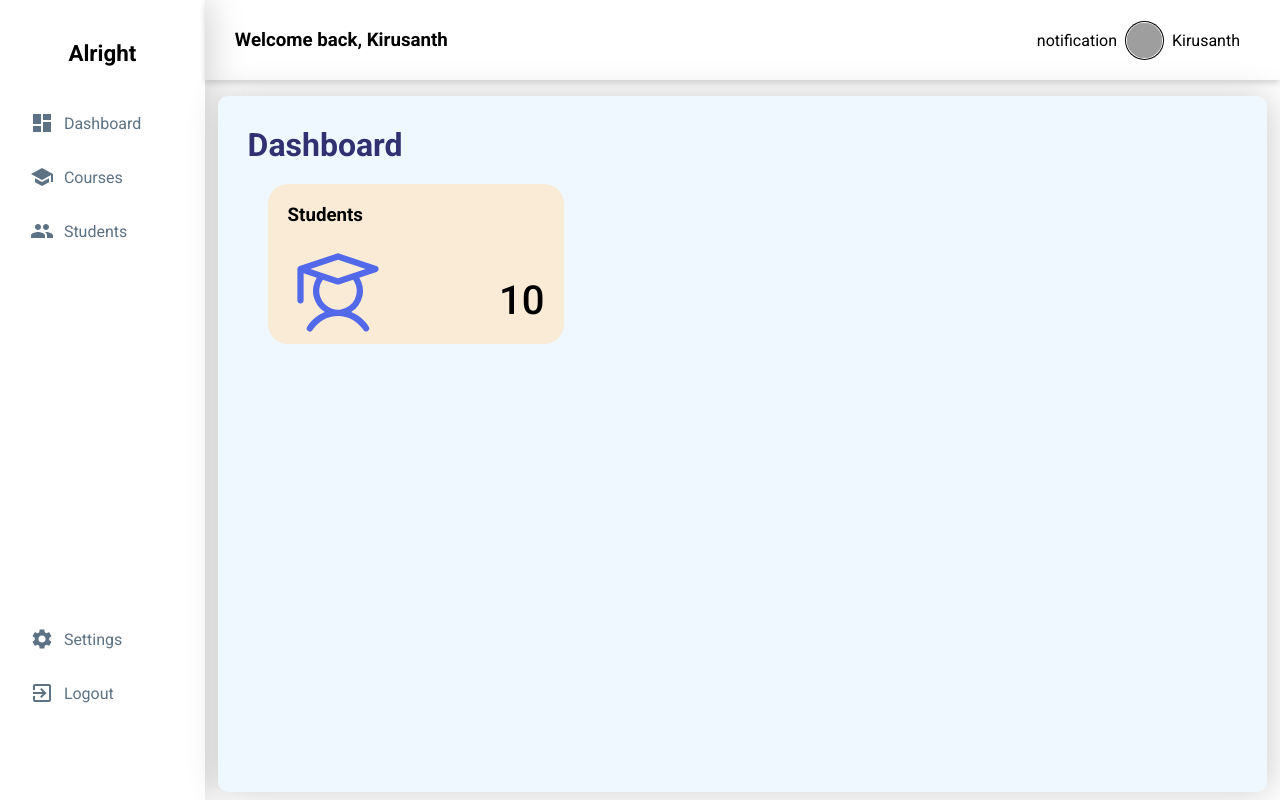
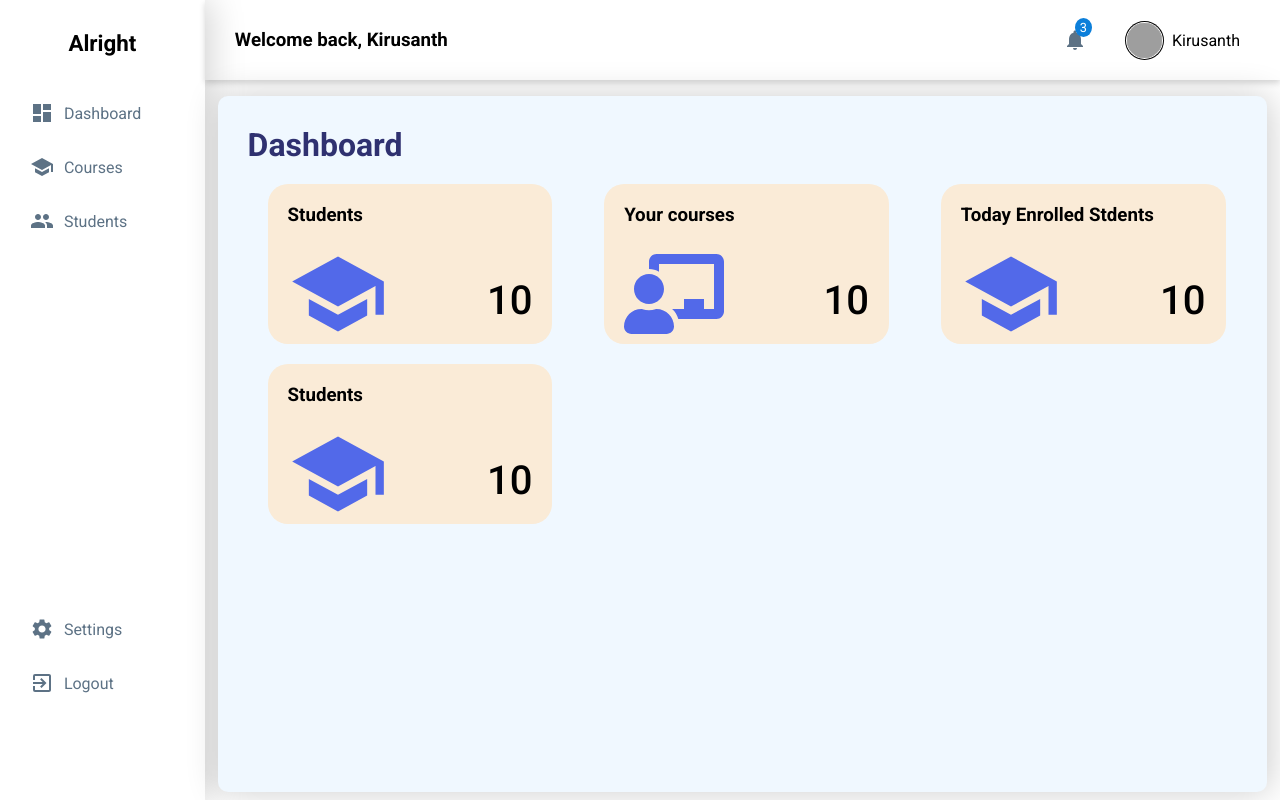
Before and after one commit to kirusanth-08/OnlineLearningPlatform-DS, a React (Create React App) app in the folder frontend/: page / in a window 1280 px wide. Built offline with nearby package versions, Linux system fonts and the light colour scheme; grey boxes are pictures that could not be loaded; a web font is replaced by a local one.

Commit message:
Refactor CSS styles, add new components, and update notifications in the instructor header. Update sidebar logo margin. Adjust grid gap in the instructor dashboard. Update icons and add statistics in the dashboard. Remove unnecessary CSS transition in index.css.

```diff
--- a/frontend/src/Instructor/components/Header/Header.css
+++ b/frontend/src/Instructor/components/Header/Header.css
@@ -15,13 +15,13 @@
     align-items: center;
 }
 
-.header-right .search {
+/* .header-right .search {
     display: flex;
     align-items: center;
     padding: 5px 10px;
     border-radius: 10px;
     margin-right: 10px;
-}
+} */
 
 .header .profile {
     display: flex;
@@ -46,3 +46,34 @@
     font-weight: 300;
 
 }
+
+.notification {
+    display: flex;
+    position: relative;
+    padding: 15px 20px;
+    margin-right: 10px;
+}
+
+.notification .bell {
+    font-size: 1.5rem;
+    color: #5D7285;
+    transition: all 0.4s;
+}
+
+.notification .bell:hover {
+    color: #0C7FDA;
+}
+
+.notification .notification-count {
+    background-color: #0C7FDA;
+    color: white;
+    padding: 2px 5px;
+    border-radius: 50%;
+    font-size: 0.8rem;
+    position: absolute;
+    top: 0;
+    right: 1;
+    right: 0;
+    margin-right: 15px;
+    margin-top: 5px;
+}
--- a/frontend/src/Instructor/components/Header/Header.jsx
+++ b/frontend/src/Instructor/components/Header/Header.jsx
@@ -1,12 +1,17 @@
 import React from 'react'
 import './Header.css'
+
+import { MdNotifications } from "react-icons/md";
 
 const Header = () => {
   return (
     <div className='header'>
         <h3>Welcome back, Kirusanth</h3>
         <div className='header-right'>
-            <a href='#'>notification</a>
+            <a href='#' className='notification'>
+              <MdNotifications className='bell'/>
+              <div className='notification-count'>3</div>
+            </a>
             <div className='profile'>
                 <img src='https://i0.wp.com/www.muscleandfitness.com/wp-content/uploads/2023/11/Bodybuilder-and-2023-Classic-Physique-Winner-Chris-Bumstead-posing-on-stage-at-the-2023-Olympia-Competition.jpg?quality=86&strip=all' />
                 <div className='profile-name'>Kirusanth</div>
--- a/frontend/src/Instructor/components/Sidebar/Sidebar.css
+++ b/frontend/src/Instructor/components/Sidebar/Sidebar.css
@@ -11,7 +11,7 @@
 }
 
 .sidebar .logo {
-    margin: 30px 0;
+    margin: 20px 0 30px 0;
     font-size: 1.4rem;
     font-weight: 800;
     text-align: center;
--- a/frontend/src/Instructor/pages/Dashboard.css
+++ b/frontend/src/Instructor/pages/Dashboard.css
@@ -17,6 +17,7 @@
 .instructor-dashboard .dashboard-stats {
     width: 100%;
     display: grid;
+    gap: 20px;
     grid-template-columns: repeat(3, 1fr);
     margin: 20px;
 }
--- a/frontend/src/Instructor/pages/Dashboard.jsx
+++ b/frontend/src/Instructor/pages/Dashboard.jsx
@@ -2,7 +2,8 @@ import React from 'react'
 import './Dashboard.css'
 
 /*icons */
-import { PiStudent } from "react-icons/pi";
+import { MdSchool } from "react-icons/md";
+import { FaChalkboardTeacher } from "react-icons/fa";
 
 
 const Dashboard = () => {
@@ -14,7 +15,22 @@ const Dashboard = () => {
         <div className='dashboard-stats'>
           <div className='stat'>
             <h3>Students</h3>
-            <PiStudent className='stat-icon'/>
+            <MdSchool className='stat-icon'/>
+            <p>10</p>
+          </div>
+          <div className='stat'>
+            <h3>Your courses</h3>
+            <FaChalkboardTeacher className='stat-icon'/>
+            <p>10</p>
+          </div>
+          <div className='stat'>
+            <h3>Today Enrolled Stdents</h3>
+            <MdSchool className='stat-icon'/>
+            <p>10</p>
+          </div>
+          <div className='stat'>
+            <h3>Students</h3>
+            <MdSchool className='stat-icon'/>
             <p>10</p>
           </div>
         </div>
--- a/frontend/src/index.css
+++ b/frontend/src/index.css
@@ -6,7 +6,6 @@
   padding: 0;
   box-sizing: border-box;
   background: none;
-  transition: 0.5s
 }
 
 body {
```
